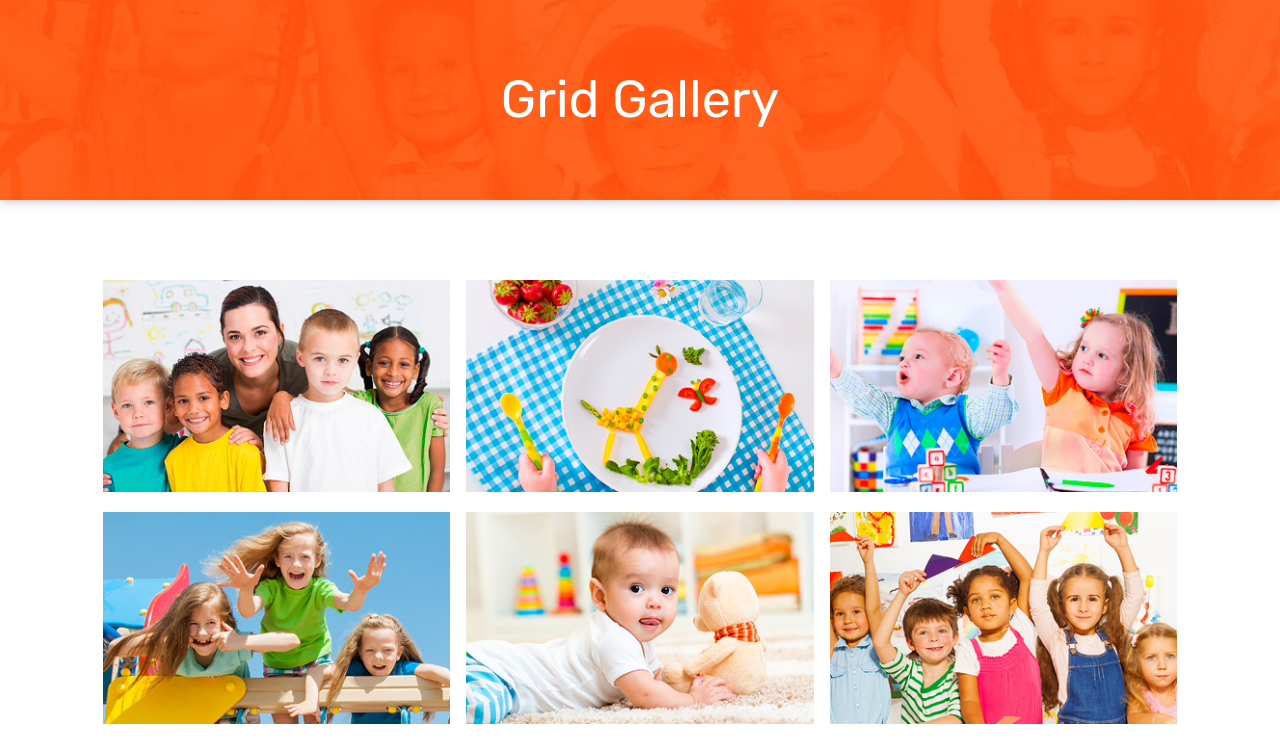
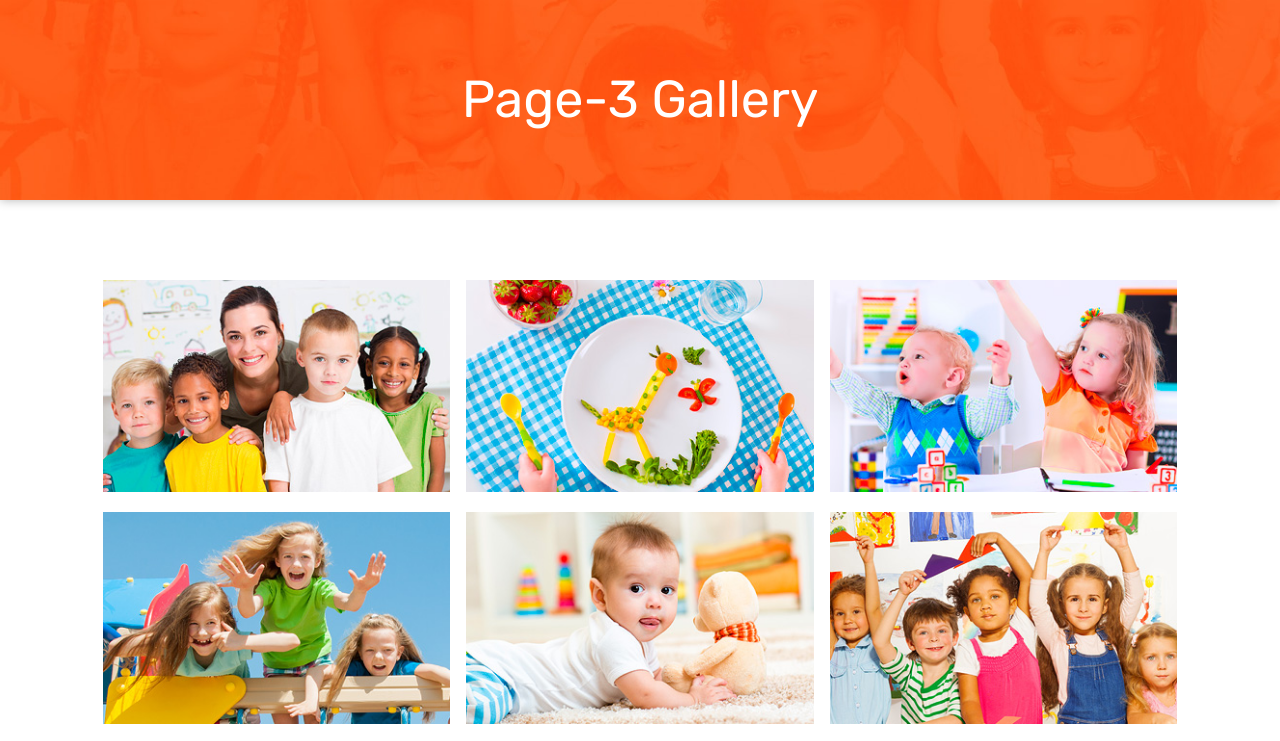
Before and after one commit to VaibhavxD11/GallerySite, a plain HTML site: page page3.html in a window 1280 px wide. Shown: the top 741 px of the page. Drawn offline with nearby package versions, Linux system fonts and the light colour scheme.

Commit message:
Update page3.html

```diff
--- a/page3.html
+++ b/page3.html
@@ -23,7 +23,7 @@
     <div class="container-fluid">
       <div class="row" align="center">
         <div class="col-lg-12 col-md-12 col-sm-6 col-">
-          <center><h1>Grid Gallery</h1></center>
+          <center><h1>Page-3 Gallery</h1></center>
         </div>
       </div>
     </div>
```
